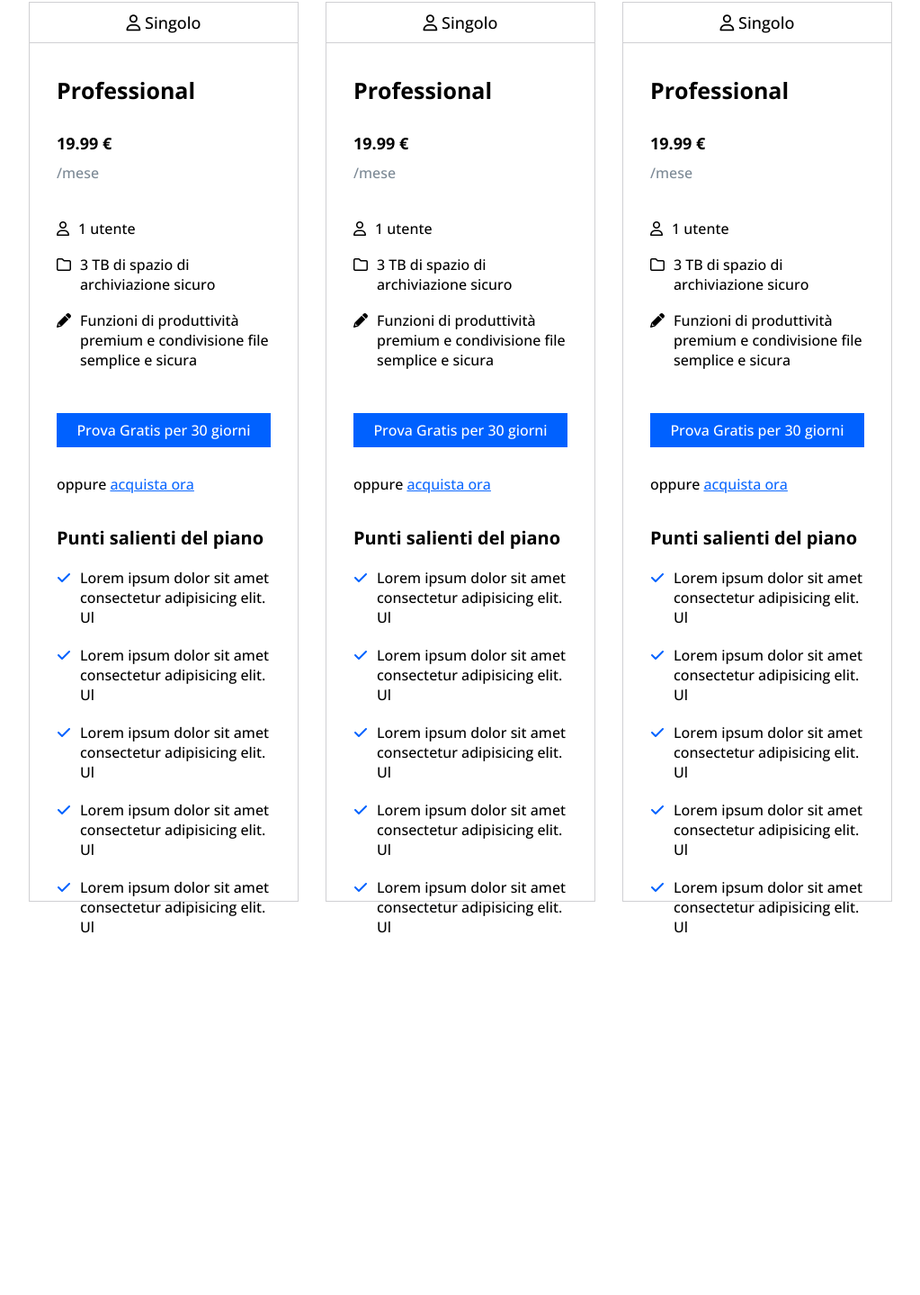
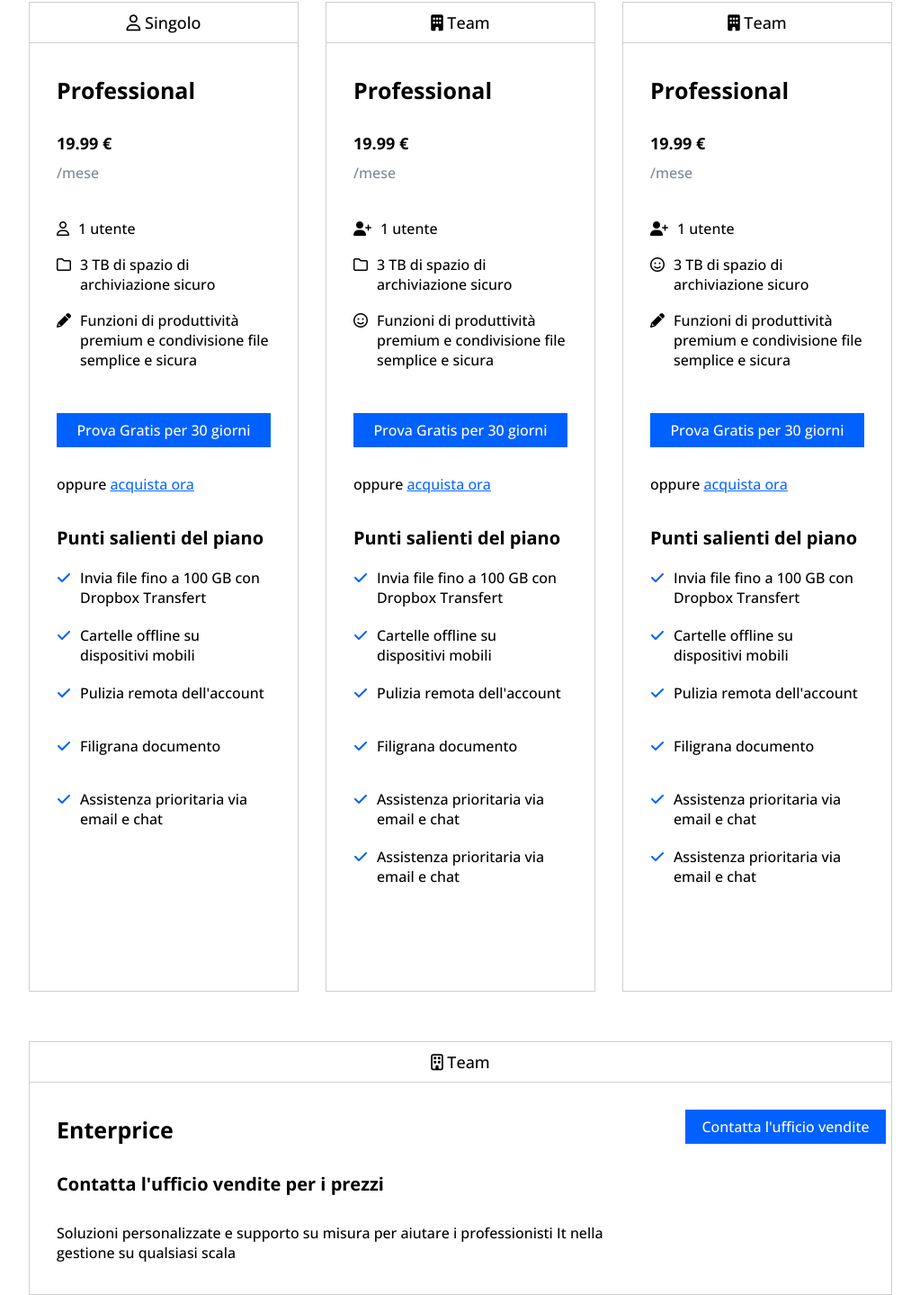
Before and after one commit to LorisP96/htmlcss-dropbox, a plain HTML site: page index.html in a window 1280 px wide. Shown: the part 1306-2745 px from the top of the page at 90% size, without its empty margins (128-1151 px from the left). Before the commit the page ends 2347 px from the top, so only its background shows below. Drawn offline with nearby package versions, Linux system fonts and the light colour scheme.

Commit message:
fine cards

```diff
--- a/css/style.css
+++ b/css/style.css
@@ -31,6 +31,12 @@
     padding: 8px 18px;
     color: white;
     width: max-content;
+}
+
+.white {
+    background-color: white;
+    color: black;
+    border: 1px solid black;
 }
 
 .smalltype {
@@ -152,9 +158,9 @@
 .card {
     margin-top: 20px;
     width: calc( 100% / 3 - 20px );
-    height: 1000px;
+    height: 1100px;
     border: 1px solid #d0d0d3;
-    margin-bottom: 30px;
+    margin-bottom: 55px;
 }
 
 .user {
@@ -224,8 +230,26 @@
 
 h4 {
     font-size: 20px;
+    margin-bottom: 30px;
 }
 
+/* card4 */
+.col-card-large {
+    border: 1px solid #d0d0d3;
+}
+
+.card-large {
+    width: 100%;
+    justify-content: space-between;
+}
+
+.enterprice-call {
+    width: 30%;
+}
+
+.enterprice-call .button-box {
+    margin: 30px auto;
+}
 /* LEGENDA
 
 -GENERAL CLASSES RIGA 13
--- a/index.html
+++ b/index.html
@@ -92,11 +92,11 @@
 
                         <h4>Punti salienti del piano</h4>
                         <ul>
-                            <li><i class="fa-solid fa-check"></i>Lorem ipsum dolor sit amet consectetur adipisicing elit. Ul</li>
-                            <li><i class="fa-solid fa-check"></i>Lorem ipsum dolor sit amet consectetur adipisicing elit. Ul</li>
-                            <li><i class="fa-solid fa-check"></i>Lorem ipsum dolor sit amet consectetur adipisicing elit. Ul</li>
-                            <li><i class="fa-solid fa-check"></i>Lorem ipsum dolor sit amet consectetur adipisicing elit. Ul</li>
-                            <li><i class="fa-solid fa-check"></i>Lorem ipsum dolor sit amet consectetur adipisicing elit. Ul</li>
+                            <li><i class="fa-solid fa-check"></i>Invia file fino a 100 GB con Dropbox Transfert</li>
+                            <li><i class="fa-solid fa-check"></i>Cartelle offline su dispositivi mobili</li>
+                            <li><i class="fa-solid fa-check"></i>Pulizia remota dell'account</li>
+                            <li><i class="fa-solid fa-check"></i>Filigrana documento</li>
+                            <li><i class="fa-solid fa-check"></i>Assistenza prioritaria via email e chat</li>
                         </ul>
 
                     </div>
@@ -104,7 +104,7 @@
 
                 <!-- card 2 -->
                 <div class="card">
-                    <div class="user"><i class="fa-regular fa-user"></i> Singolo</div>
+                    <div class="user"><i class="fa-solid fa-building"></i> Team</div>
                     <div class="card-content">
 
                         <h3>Professional</h3>
@@ -112,10 +112,47 @@
                         <div class="grey">/mese</div>
                         <div class="bonus">
                             <div class="container-flex">
-                                <i class="fa-regular fa-user"></i>1 utente
+                                <i class="fa-solid fa-user-plus"></i>1 utente
                             </div>
                             <div class="container-flex">
                                 <i class="fa-regular fa-folder"></i>3 TB di spazio di archiviazione sicuro
+                            </div>
+                            <div class="container-flex">
+                                <i class="fa-regular fa-face-smile"></i>Funzioni di produttività premium e condivisione file semplice e sicura
+                            </div>
+                        </div>
+                        <div class="button-box">Prova Gratis per 30 giorni</div>
+                        <span>oppure <a class="dec" href="#">acquista ora</a></span>
+
+                    </div>
+                    <div class="card-content part2">
+
+                        <h4>Punti salienti del piano</h4>
+                        <ul>
+                            <li><i class="fa-solid fa-check"></i>Invia file fino a 100 GB con Dropbox Transfert</li>
+                            <li><i class="fa-solid fa-check"></i>Cartelle offline su dispositivi mobili</li>
+                            <li><i class="fa-solid fa-check"></i>Pulizia remota dell'account</li>
+                            <li><i class="fa-solid fa-check"></i>Filigrana documento</li>
+                            <li><i class="fa-solid fa-check"></i>Assistenza prioritaria via email e chat</li>
+                            <li><i class="fa-solid fa-check"></i>Assistenza prioritaria via email e chat</li>
+                        </ul>
+
+                    </div>
+                </div>
+                <!-- card 3 -->
+                <div class="card">
+                    <div class="user"><i class="fa-solid fa-building"></i> Team</div>
+                    <div class="card-content">
+
+                        <h3>Professional</h3>
+                        <div class="price">19.99 &euro;</div>
+                        <div class="grey">/mese</div>
+                        <div class="bonus">
+                            <div class="container-flex">
+                                <i class="fa-solid fa-user-plus"></i>1 utente
+                            </div>
+                            <div class="container-flex">
+                                <i class="fa-regular fa-face-smile"></i>3 TB di spazio di archiviazione sicuro
                             </div>
                             <div class="container-flex">
                                 <i class="fa-solid fa-pencil"></i>Funzioni di produttività premium e condivisione file semplice e sicura
@@ -129,49 +166,32 @@
 
                         <h4>Punti salienti del piano</h4>
                         <ul>
-                            <li><i class="fa-solid fa-check"></i>Lorem ipsum dolor sit amet consectetur adipisicing elit. Ul</li>
-                            <li><i class="fa-solid fa-check"></i>Lorem ipsum dolor sit amet consectetur adipisicing elit. Ul</li>
-                            <li><i class="fa-solid fa-check"></i>Lorem ipsum dolor sit amet consectetur adipisicing elit. Ul</li>
-                            <li><i class="fa-solid fa-check"></i>Lorem ipsum dolor sit amet consectetur adipisicing elit. Ul</li>
-                            <li><i class="fa-solid fa-check"></i>Lorem ipsum dolor sit amet consectetur adipisicing elit. Ul</li>
+                            <li><i class="fa-solid fa-check"></i>Invia file fino a 100 GB con Dropbox Transfert</li>
+                            <li><i class="fa-solid fa-check"></i>Cartelle offline su dispositivi mobili</li>
+                            <li><i class="fa-solid fa-check"></i>Pulizia remota dell'account</li>
+                            <li><i class="fa-solid fa-check"></i>Filigrana documento</li>
+                            <li><i class="fa-solid fa-check"></i>Assistenza prioritaria via email e chat</li>
+                            <li><i class="fa-solid fa-check"></i>Assistenza prioritaria via email e chat</li>
                         </ul>
 
                     </div>
                 </div>
-                <!-- card 3 -->
-                <div class="card">
-                    <div class="user"><i class="fa-regular fa-user"></i> Singolo</div>
+            </div>
+
+            <!-- card 4 -->
+            <div class="col-card-large">
+                <div class="user"><i class="fa-regular fa-building"></i> Team</div>
+                <div class="card-large container-flex">
                     <div class="card-content">
 
-                        <h3>Professional</h3>
-                        <div class="price">19.99 &euro;</div>
-                        <div class="grey">/mese</div>
-                        <div class="bonus">
-                            <div class="container-flex">
-                                <i class="fa-regular fa-user"></i>1 utente
-                            </div>
-                            <div class="container-flex">
-                                <i class="fa-regular fa-folder"></i>3 TB di spazio di archiviazione sicuro
-                            </div>
-                            <div class="container-flex">
-                                <i class="fa-solid fa-pencil"></i>Funzioni di produttività premium e condivisione file semplice e sicura
-                            </div>
-                        </div>
-                        <div class="button-box">Prova Gratis per 30 giorni</div>
-                        <span>oppure <a class="dec" href="#">acquista ora</a></span>
+                        <h3>Enterprice</h3>
+                        <h4>Contatta l'ufficio vendite per i prezzi</h4>
+                        <p>Soluzioni personalizzate e supporto su misura per aiutare i professionisti It nella gestione su qualsiasi scala</p>
 
                     </div>
-                    <div class="card-content part2">
 
-                        <h4>Punti salienti del piano</h4>
-                        <ul>
-                            <li><i class="fa-solid fa-check"></i>Lorem ipsum dolor sit amet consectetur adipisicing elit. Ul</li>
-                            <li><i class="fa-solid fa-check"></i>Lorem ipsum dolor sit amet consectetur adipisicing elit. Ul</li>
-                            <li><i class="fa-solid fa-check"></i>Lorem ipsum dolor sit amet consectetur adipisicing elit. Ul</li>
-                            <li><i class="fa-solid fa-check"></i>Lorem ipsum dolor sit amet consectetur adipisicing elit. Ul</li>
-                            <li><i class="fa-solid fa-check"></i>Lorem ipsum dolor sit amet consectetur adipisicing elit. Ul</li>
-                        </ul>
-
+                    <div class="enterprice-call">
+                        <div class="button-box">Contatta l'ufficio vendite</div>
                     </div>
                 </div>
             </div>
```
